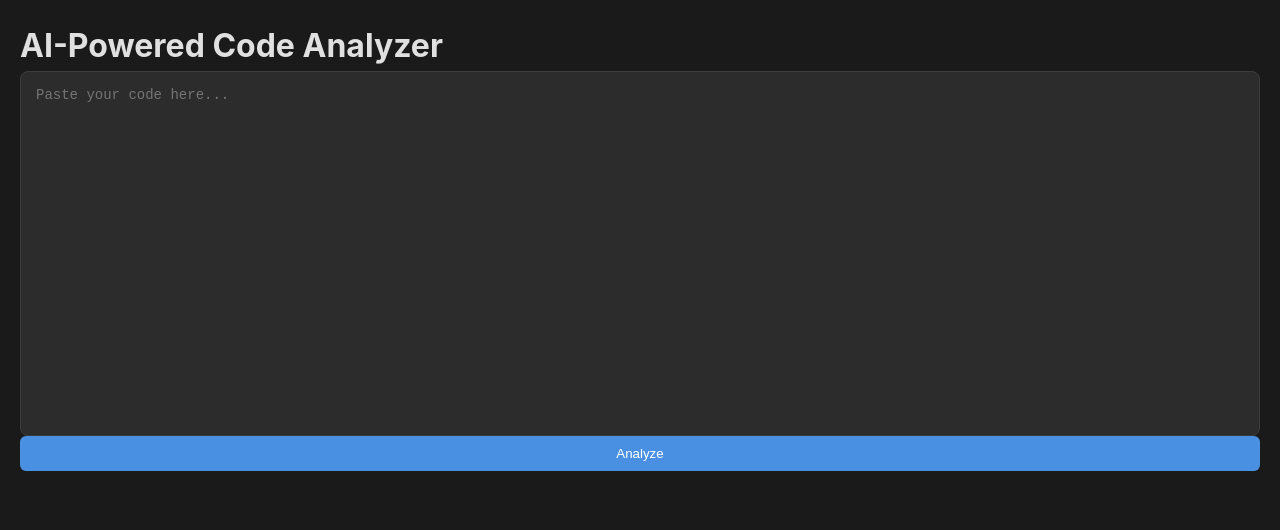
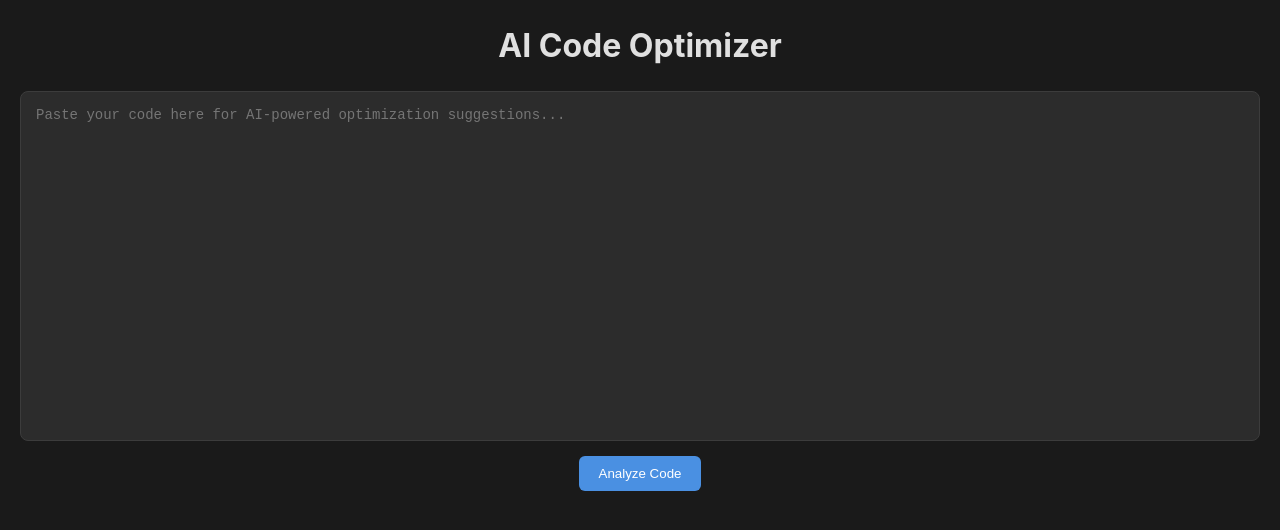
Before and after one commit to Alan-Saju/Code-Analysis_Tool, a Flask app: page / in a window 1280 px wide. Shown: the top 530 px of the page. Run offline with Flask 3, Linux system fonts and the light colour scheme.

Commit message:
changed the overall structure of the analyzer

```diff
--- a/templates/index.html
+++ b/templates/index.html
@@ -4,20 +4,29 @@
     <meta charset="UTF-8">
     <meta name="viewport" content="width=device-width, initial-scale=1.0">
     <link rel="stylesheet" href="/static/styles.css">
-    <title>Code Analyzer</title>
+    <title>AI Code Optimizer</title>
 </head>
 <body>
     <div class="container">
-        <h1>AI-Powered Code Analyzer</h1>
+        <div class="header">
+            <h1>AI Code Optimizer</h1>
+        </div>
         <form id="code-form">
-            <textarea name="code" id="code" placeholder="Paste your code here..."></textarea>
-            <button type="submit">Analyze</button>
+            <textarea
+                name="code"
+                id="code"
+                placeholder="Paste your code here for AI-powered optimization suggestions..."
+            ></textarea>
+            <div class="submit-container">
+                <button type="submit">Analyze Code</button>
+            </div>
         </form>
         <div id="suggestions" style="display: none;">
-            <h3>Suggestions:</h3>
+            <h3>Optimization Insights</h3>
             <ul id="suggestions-list"></ul>
         </div>
     </div>
+
     <script>
     document.getElementById('code-form').addEventListener('submit', async function (event) {
         event.preventDefault();
@@ -25,7 +34,6 @@
         const suggestionsDiv = document.getElementById('suggestions');
         const suggestionsList = document.getElementById('suggestions-list');
 
-        // Reset previous results
         suggestionsList.innerHTML = '';
         suggestionsDiv.style.display = 'none';
 
@@ -35,7 +43,6 @@
         }
 
         try {
-            // Send the code to the server
             const response = await fetch('/', {
                 method: 'POST',
                 headers: { 'Content-Type': 'application/json' },
@@ -55,12 +62,8 @@
                     suggestions.forEach(suggestion => {
                         const listItem = document.createElement('li');
 
-                        // Bold for headings
                         if (suggestion.startsWith('**') && suggestion.endsWith('**')) {
                             listItem.innerHTML = `<strong>${suggestion.replace(/\*\*/g, '')}</strong>`;
-                            listItem.style.marginTop = '10px';
-                            listItem.style.color = '#333';
-                            listItem.style.fontSize = '1.1em';
                         } else {
                             listItem.textContent = suggestion;
                         }
@@ -69,13 +72,11 @@
                     });
                 }
 
-                // Show suggestions
                 suggestionsDiv.style.display = 'block';
             } else {
-                // Handle error response
                 const errorItem = document.createElement('li');
                 errorItem.textContent = result.error || 'An error occurred.';
-                errorItem.style.color = 'red';
+                errorItem.style.color = '#ff6b6b';
                 suggestionsList.appendChild(errorItem);
                 suggestionsDiv.style.display = 'block';
             }
```
